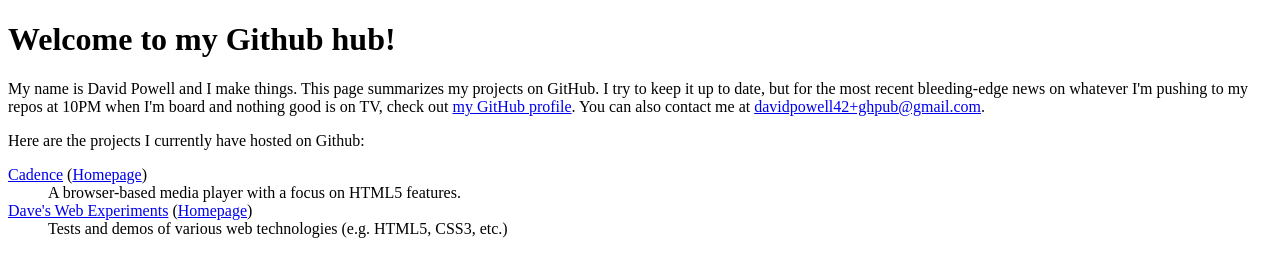
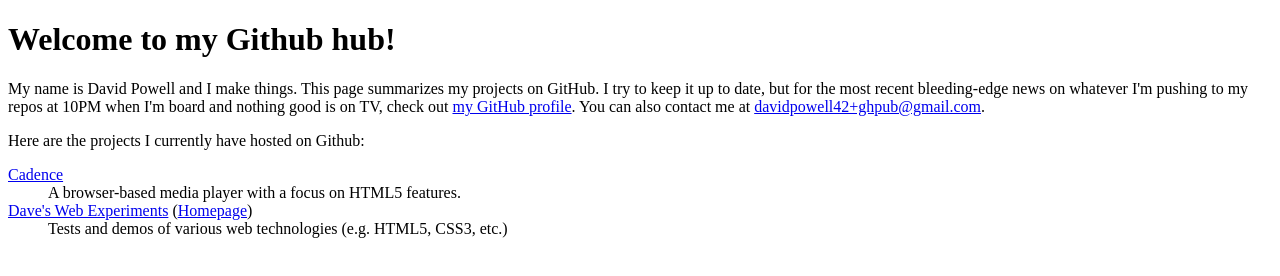
Before and after one commit to BitLooter/bitlooter.github.com, a plain HTML site: page index.html in a window 1280 px wide. Drawn offline with Linux system fonts and the light colour scheme.

Commit message:
Removed nonexistent Cadence homepage link.

```diff
--- a/index.html
+++ b/index.html
@@ -11,7 +11,7 @@
            GitHub profile</a>. You can also contact me at <a href="mailto:davidpowell42+ghpub@gmail.com">davidpowell42+ghpub@gmail.com</a>.</p>
         <p>Here are the projects I currently have hosted on Github:</p>
         <dl>
-            <dt><a href="https://github.com/BitLooter/Cadence">Cadence</a> (<a href="http://bitlooter.github.com/Cadence">Homepage</a>)</dt>
+            <dt><a href="https://github.com/BitLooter/Cadence">Cadence</a></dt>
             <dd>A browser-based media player with a focus on HTML5 features.</dd>
 
             <dt><a href="https://github.com/BitLooter/WebExperiments">Dave's Web Experiments</a> (<a href="http://bitlooter.github.com/WebExperiments">Homepage</a>)</dt>
```
